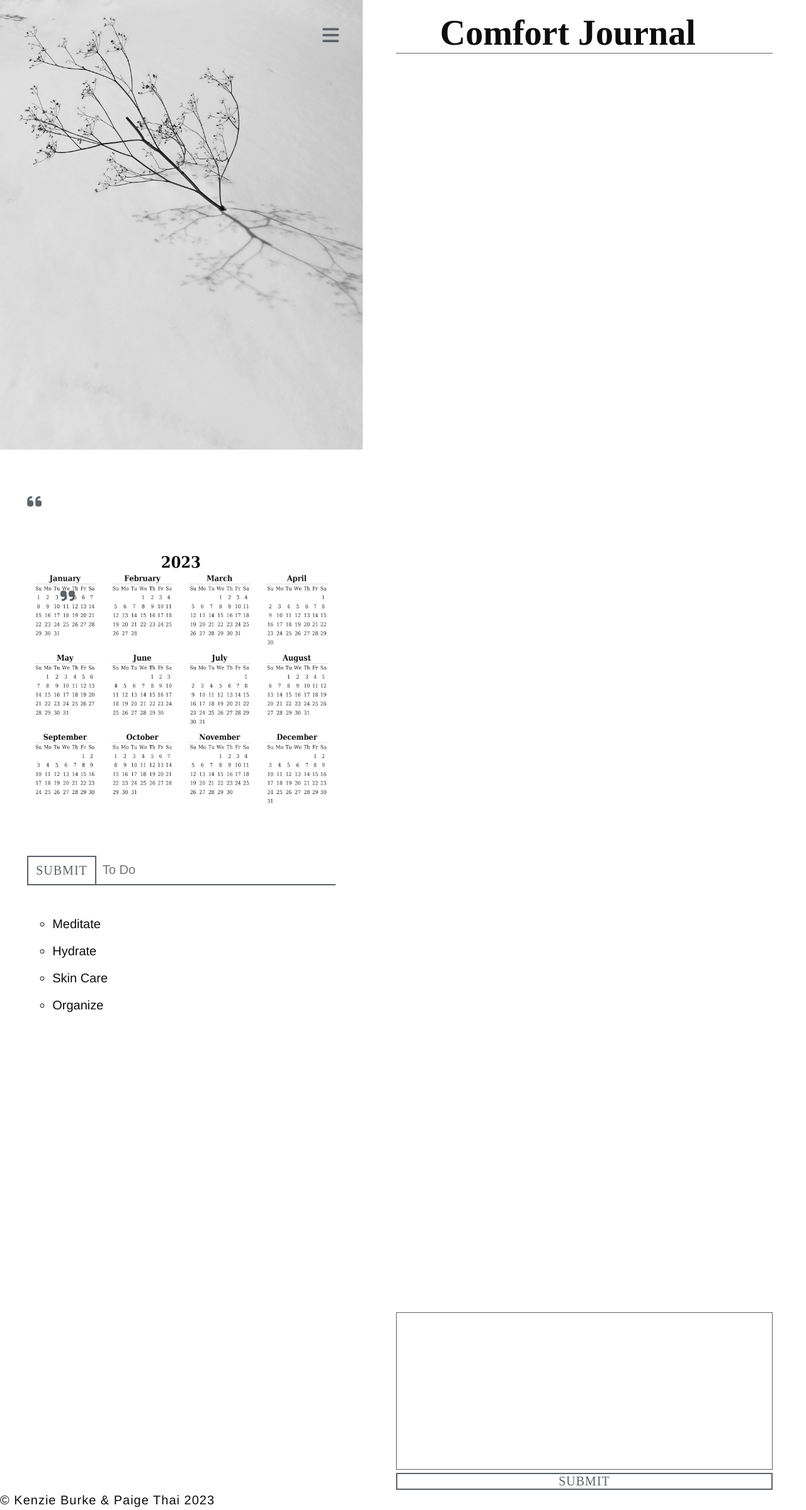
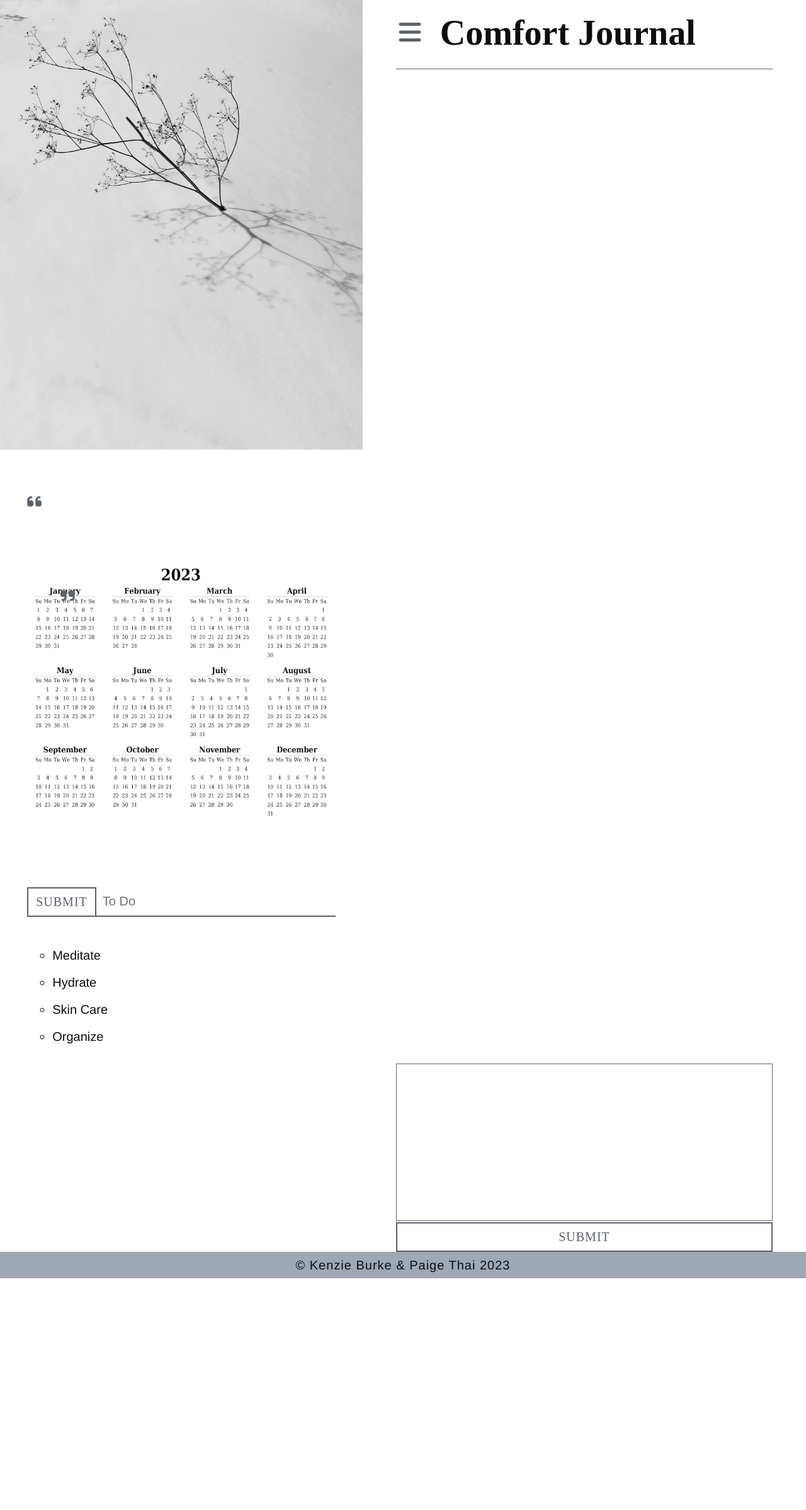
Before and after one commit to paigethai/Project02ComfortJournal, a plain HTML site: page index.html in a window 1280 px wide. Shown: the whole page at 63% size. After the commit the page ends 2030 px from the top, so only its background shows below. Drawn offline with nearby package versions, Linux system fonts and the light colour scheme; no server answers; a web font is replaced by a local one.

Commit message:
added minor styling and clean up to main sections

```diff
--- a/index.html
+++ b/index.html
@@ -21,17 +21,18 @@
 <div class="flexContainer">
 	<header>
 		<div class="flexContainer">
+
 			<nav>
 				<!-- come back to this flex container could get away without? once hamburger is applied -->
 				<div class="flexContainer">
-					<button type="submit" class="navIcons">
+					<button class="navIcons">
 						<i class="fa-solid fa-x hidden">
 							<span class="sr-only">Close navigation menu</span>
 						</i>
 						<i class="fa-solid fa-bars">
 							<span class="sr-only">Open navigation menu</span>
 						</i>
-						</button>
+					</button>
 
 					<!-- NAV ASIDE -->
 					<aside>
@@ -43,13 +44,14 @@
 						<!-- PROMPT SECTION -->
 						<section class="prompt">
 							<div class="wrapper">
-								<p class="sr-only">This is a writing prompt, let it inspire you or write whatever you would like!</p>
+								<p class="sr-only">This is a writing prompt, let it inspire you or write whatever you would like!<p>
 								<div class="promptIconContainer">
 									<i class="fa-solid fa-quote-left">
 										<span class="sr-only">Opening quotation mark</span>
 									</i>
-									<div class="promptContainer"></div>
+									<article class="promptContainer">
 										<!-- this is where the prompt will populate -->
+									</article>
 									<i class="fa-solid fa-quote-right right">
 										<span class="sr-only">Closing quotation mark</span>
 									</i>
@@ -57,6 +59,7 @@
 							</div><!-- end of .wrapper -->
 						</section>
 
+						<!-- *****!!!!!**** REVISIT calendar image... NOT accessible *****!!!!!**** -->
 						<!-- CALENDAR IMG -->
 						<div class="wrapper">
 							<figure class="calendar">
--- a/styles/sass/partials/_footer.scss
+++ b/styles/sass/partials/_footer.scss
@@ -1 +1,8 @@
 @use './variables' as *;
+
+footer {
+    background-color: $detailColor;
+    padding: 5px;
+    text-align: center;
+
+}
--- a/styles/sass/partials/_header.scss
+++ b/styles/sass/partials/_header.scss
@@ -15,9 +15,9 @@ header {
     border: none;
     display: block;
     position: absolute;
-    top: 5%;
-    left: 40%;
-    font-size: 1.5rem;
+    top: 3.7%;
+    left: 49.5%;
+    font-size: 2rem;
     color: $borderColor;
 
     .hidden {
@@ -60,13 +60,13 @@ nav{
 
 // CAALENDAR IMG STYLING
 .calendar{
-    margin: 30px 0
+    margin: 50px 0
 }
 
 
 // TO DO STYLING
 .toDo{
-    padding: 40px 0;
+    padding: 50px 0;
     .submitContainer{
         display: flex;
         justify-content: center;
--- a/styles/sass/partials/_main.scss
+++ b/styles/sass/partials/_main.scss
@@ -9,10 +9,15 @@ main {
     // Creating vertical space in .journalContainer?
 
 .uploadedEntries {
-    height: 100rem;
+    height: 79rem;
+    margin-top: 25px;
     overflow-y: scroll;
     scroll-snap-type: y mandatory;
     border-top: 0.5px solid $borderColor;
+
+    h3 {
+        margin-top: 20px;
+    }
 }
 
 .userInputEntry {
@@ -33,6 +38,8 @@ main {
     button {
         @include button;
         width: 100%;
+        margin-top: -3px;
+        padding: 10px;
     }
 
     button:hover,
```
Also changed, not shown: styles/styles.css.
